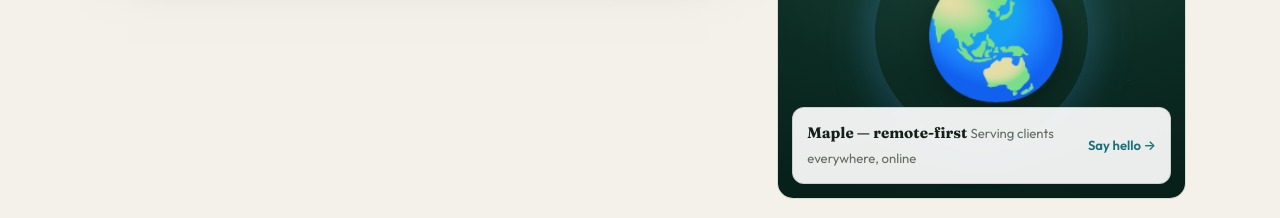
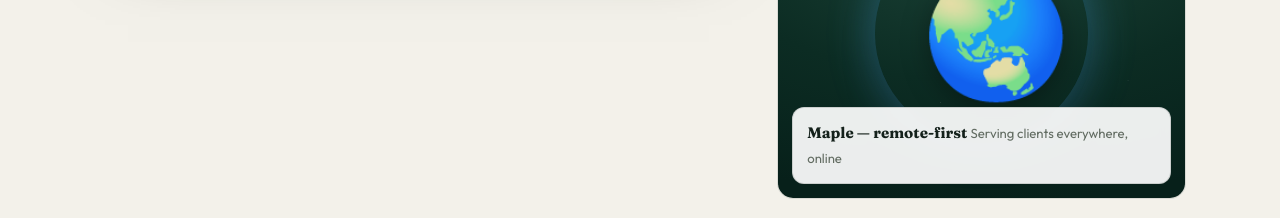
Before and after one commit to MapleWebsites/maplewebsites.com, a plain HTML site: page contact.html in a window 1280 px wide. Shown: the part 1340-1558 px from the top of the page. Drawn offline with Linux system fonts and the light colour scheme.

Commit message:
Remove 'Say hello' mailto link from contact map card

```diff
--- a/contact.html
+++ b/contact.html
@@ -933,7 +933,6 @@
                   <span class="mc-name">Maple — remote-first</span>
                   <span class="mc-sub">Serving clients everywhere, online</span>
                 </span>
-                <a href="mailto:info@maplewebsites.com">Say hello →</a>
               </div>
             </div>
           </div>
```
